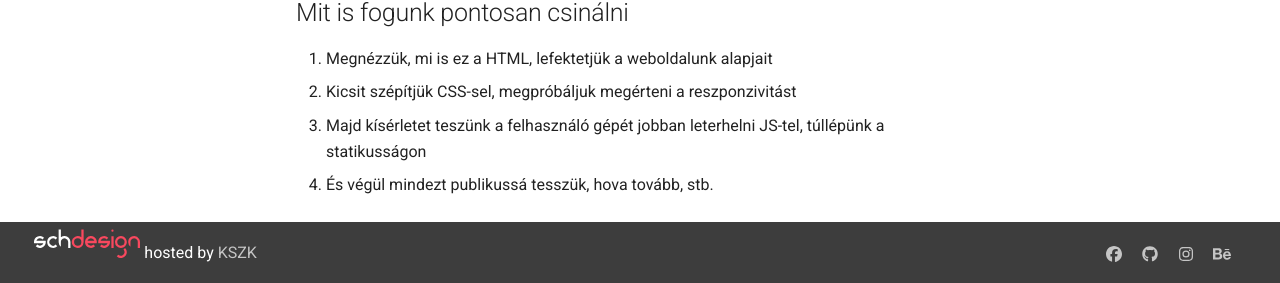
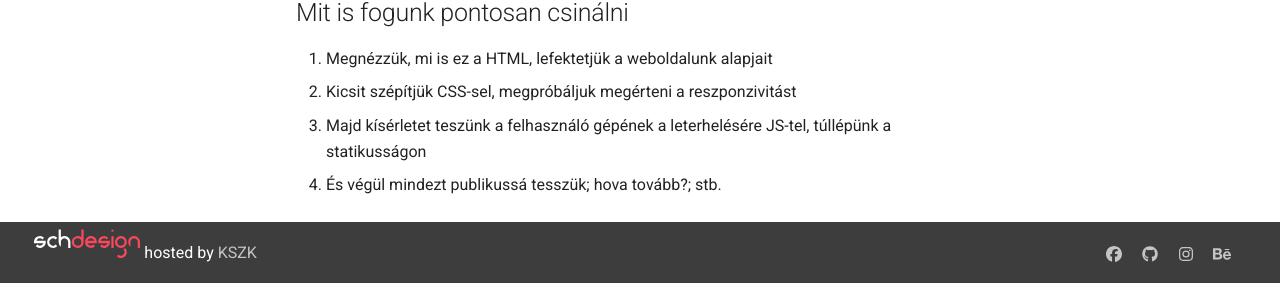
Before and after one commit to simonyiszk/schdesign-roadmap, an MkDocs documentation site: the page built from docs/web/tutorials/step-by-step/sbs_00_bevezeto.md, in a window 1280 px wide and 1053 px high. Shown: the part 767-1050 px from the top of the window. Built offline with MkDocs 1.6.1 and Material for MkDocs 9.7.7, drawn with Linux system fonts in a browser that asks for light colours.

Commit message:
értelmesebb mondat

```diff
--- a/docs/web/tutorials/step-by-step/sbs_00_bevezeto.md
+++ b/docs/web/tutorials/step-by-step/sbs_00_bevezeto.md
@@ -22,5 +22,5 @@ Ha tovább szeretnél majd haladni:
 
 1. Megnézzük, mi is ez a HTML, lefektetjük a weboldalunk alapjait
 2. Kicsit szépítjük CSS-sel, megpróbáljuk megérteni a reszponzivitást
-3. Majd kísérletet teszünk a felhasználó gépét jobban leterhelni JS-tel, túllépünk a statikusságon
-4. És végül mindezt publikussá tesszük, hova tovább, stb.
+3. Majd kísérletet teszünk a felhasználó gépének a leterhelésére JS-tel, túllépünk a statikusságon
+4. És végül mindezt publikussá tesszük; hova tovább?; stb.
```
